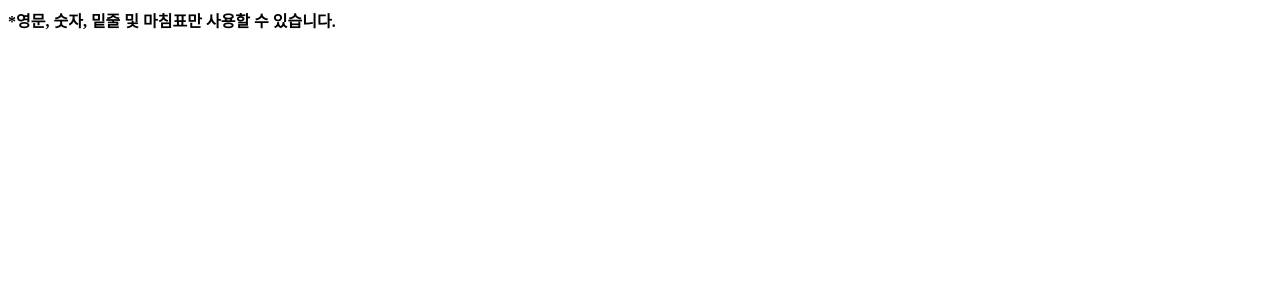
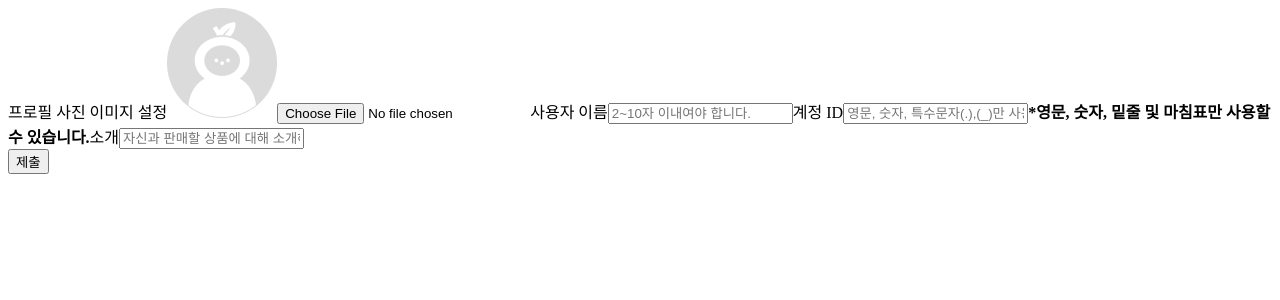
Before and after one commit to SEMINSEMINSEMIN/team15, a React (Create React App) app: page / in a window 1280 px wide. Shown: the top 300 px of the page. Built offline with nearby package versions, Linux system fonts and the light colour scheme.

Commit message:
Feat: 프로필 정보 입력 템플릿 마크업
- 템플릿은 form으로 감싼 형태입니다.
- form 내에 버튼이 없는 대신, form에 id를 props로 전달하여 버튼과 나중에 연결하는 방식으로 했습니다.

```diff
--- a/src/App copy.js
+++ b/src/App copy.js
@@ -1,14 +1,11 @@
 import React from "react";
-import ProfileImageSet from "./components/shared/ProfileImageSet/ProfileImageSet";
-import InfoInput from "./components/shared/InfoInput/InfoInput";
-import Warning from "./components/shared/Warning/Warning";
+import ProfileSetInpsTemp from "./components/ProfileSetInpsTemp/ProfileSetInpsTemp";
 
 export default function App() {
     return (
-        <form>
-            <Warning
-                message={"영문, 숫자, 밑줄 및 마침표만 사용할 수 있습니다."}
-            />
-        </form>
+        <>
+            <ProfileSetInpsTemp formId={"myform"} />
+            <input type="submit" form="myform" value="제출" />
+        </>
     );
 }
--- /dev/null
+++ b/src/components/ProfileSetInpsTemp/ProfileSetInpsTemp.jsx
@@ -0,0 +1,40 @@
+import React from "react";
+import ProfileImageSet from "../shared/ProfileImageSet/ProfileImageSet";
+import InfoInput from "../shared/InfoInput/InfoInput";
+import Warning from "../shared/Warning/Warning";
+
+export default function ProfileSetInpsTemp({ formId }) {
+    return (
+        <form id={formId}>
+            <ProfileImageSet />
+            <InfoInput
+                attr={{
+                    type: "text",
+                    label: "사용자 이름",
+                    placeHolder: "2~10자 이내여야 합니다.",
+                    required: true,
+                }}
+            />
+            <InfoInput
+                attr={{
+                    type: "text",
+                    label: "계정 ID",
+                    placeHolder:
+                        "영문, 숫자, 특수문자(.),(_)만 사용 가능합니다.",
+                    required: true,
+                }}
+            />
+            <Warning
+                message={"영문, 숫자, 밑줄 및 마침표만 사용할 수 있습니다."}
+            />
+            {/* 소개의 경우 required를 넣어야 할까 빼야 할까 */}
+            <InfoInput
+                attr={{
+                    type: "text",
+                    label: "소개",
+                    placeHolder: "자신과 판매할 상품에 대해 소개해 주세요!",
+                }}
+            />
+        </form>
+    );
+}
```
